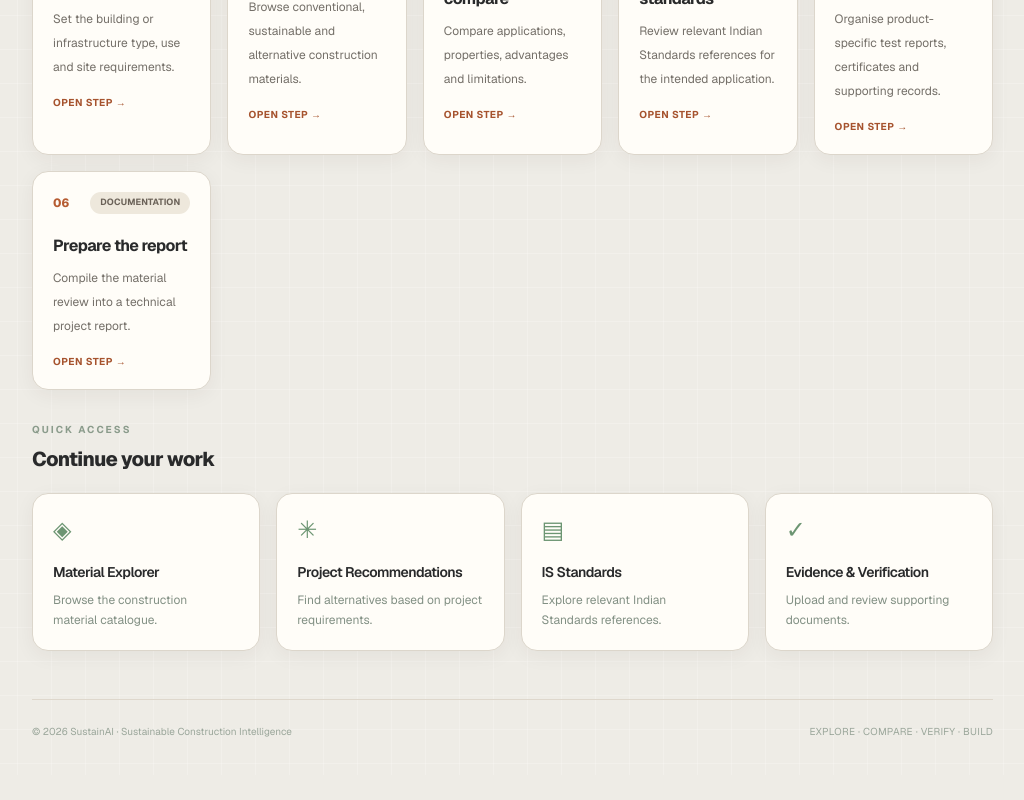
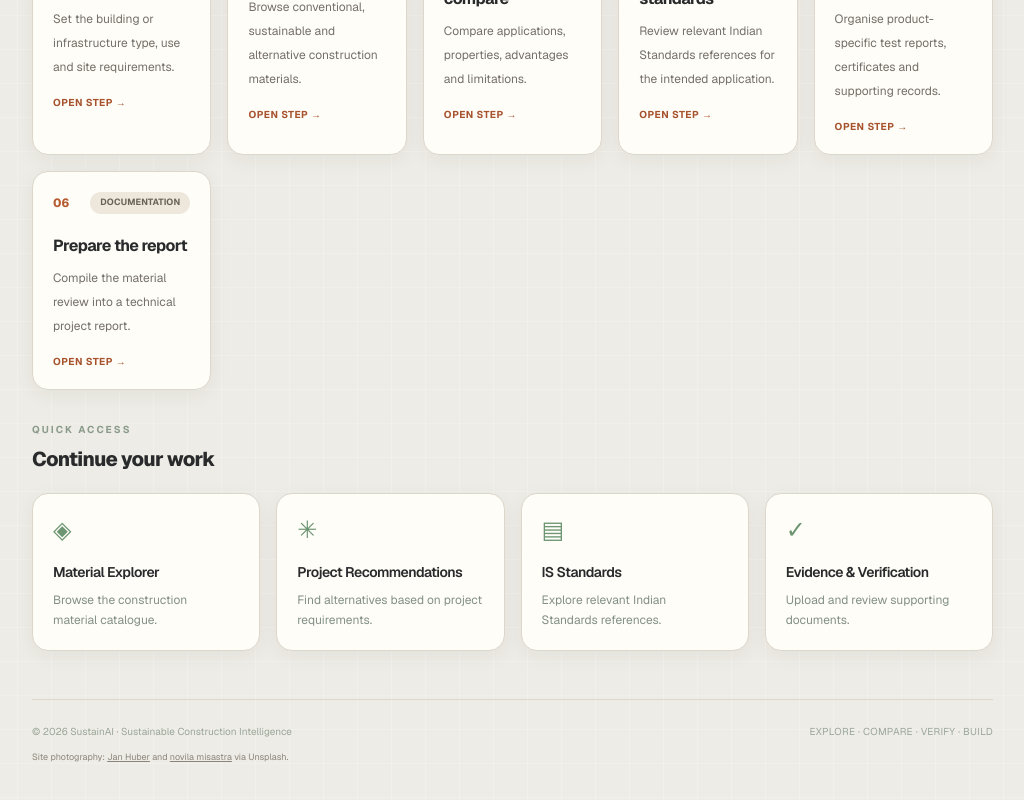
Before and after one commit to atharvdubey2609-debug/sustainai, a Next.js app: page / in a window 1280 px wide. Shown: the part 971-1771 px from the top of the page, without its empty margins (255-1279 px from the left). Before the commit the page ends 1746 px from the top, so only its background shows below. Built offline with nearby package versions, Linux system fonts and the light colour scheme.

Commit message:
Credit construction photography in SustainAI footer

```diff
--- a/app/page.tsx
+++ b/app/page.tsx
@@ -1073,6 +1073,9 @@ export default function Home() {
                 <p className="text-[10px] tracking-wide text-[#9aa69a]">
                   EXPLORE · COMPARE · VERIFY · BUILD
                 </p>
+                <p className="w-full text-[9px] text-[#8b857b]">
+                  Site photography: <a href="https://unsplash.com/photos/a-construction-site-with-a-crane-in-the-background-kO8f82u73Es" target="_blank" rel="noreferrer" className="underline">Jan Huber</a> and <a href="https://unsplash.com/photos/a-construction-site-with-a-crane-in-the-background-4BTjXeMwcb8" target="_blank" rel="noreferrer" className="underline">novila misastra</a> via Unsplash.
+                </p>
               </div>
             </footer>
           </div>
```
